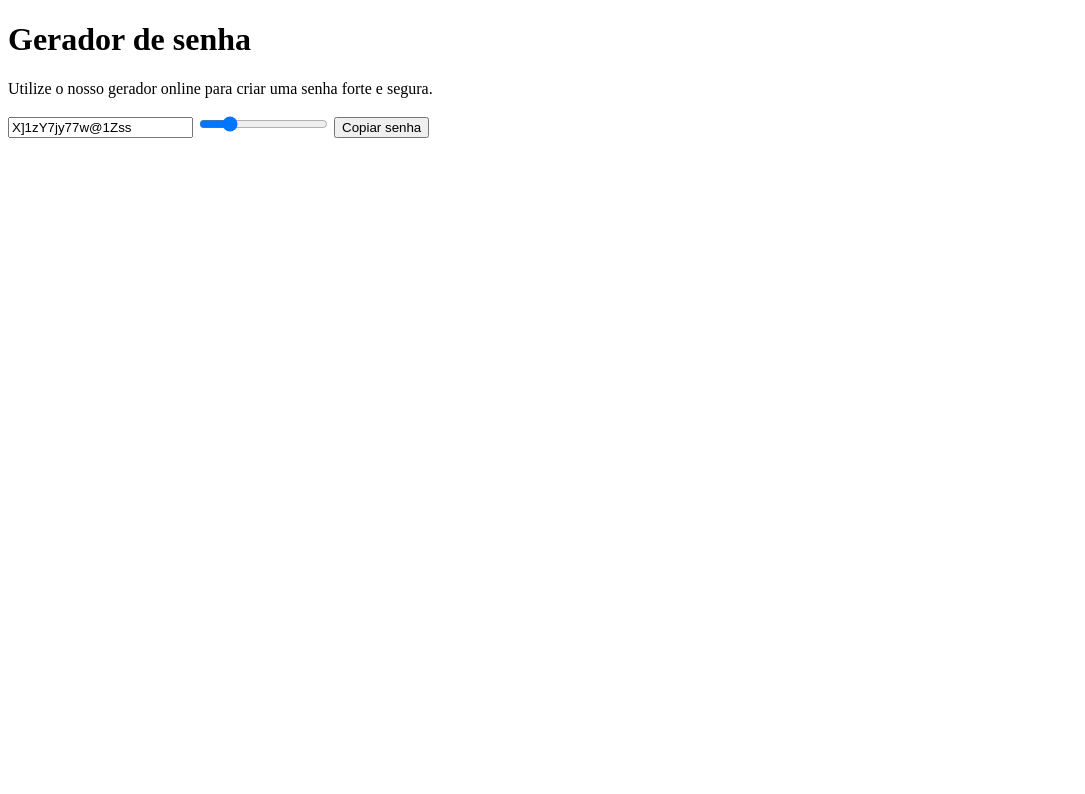
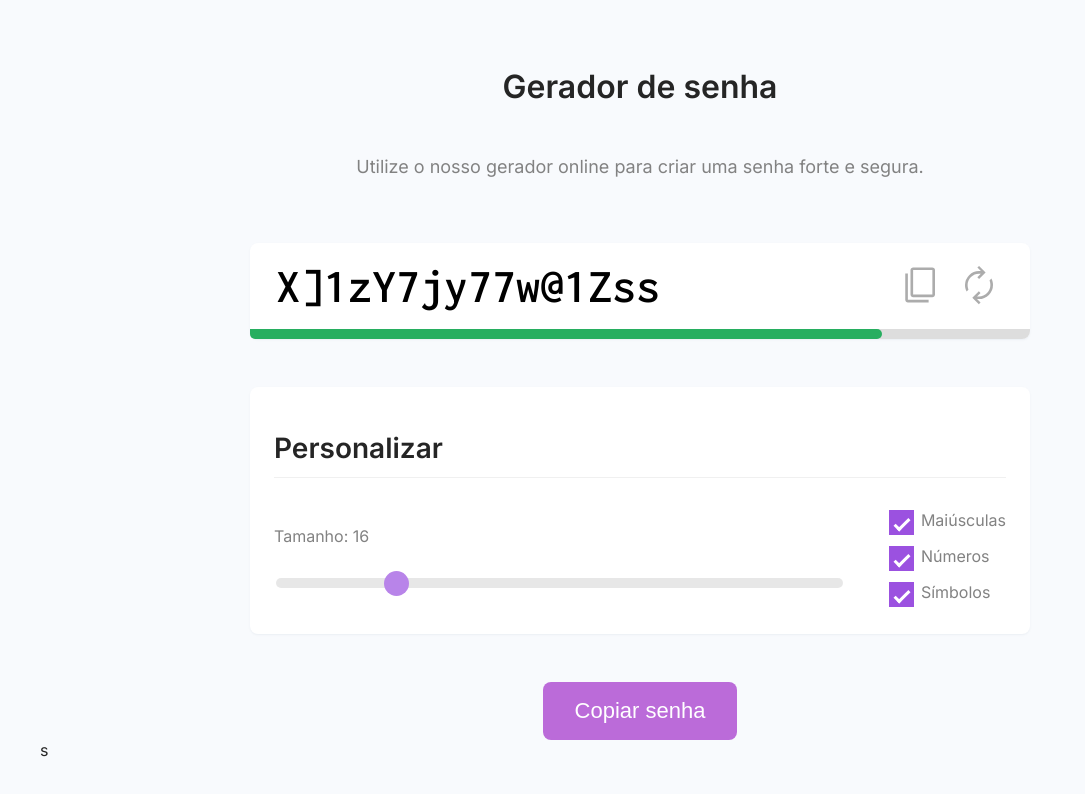
Before and after one commit to Guimti/GeradorDeSenha, a plain HTML site: page index.html in a window 1280 px wide. Shown: the whole page, without its empty margins (0-1085 px from the left). Drawn offline with Linux system fonts and the light colour scheme.

Commit message:
projeto finalizado

```diff
--- a/index.html
+++ b/index.html
@@ -4,33 +4,112 @@
     <meta charset="UTF-8" />
     <meta http-equiv="X-UA-Compatible" content="IE=edge" />
     <meta name="viewport" content="width=device-width, initial-scale=1.0" />
-    <title>Gerador De senha</title>
+    <link rel="preconnect" href="https://fonts.googleapis.com" />
+    <link rel="preconnect" href="https://fonts.gstatic.com" crossorigin />
+    <link
+      href="https://fonts.googleapis.com/css2?family=Inconsolata:wght@600&family=Inter:wght@400;600&display=swap"
+      rel="stylesheet"
+    />
+    <link rel="stylesheet" href="reset.css" />
+    <link rel="stylesheet" href="style.css" />
+    <title>Document</title>
   </head>
   <body>
-    <h1>Gerador de senha</h1>
-    <p>Utilize o nosso gerador online para criar uma senha forte e segura.</p>
+    <main>
+      <section class="hero">
+        <h1 class="title">Gerador de senha</h1>
+        <p class="subtitle">
+          Utilize o nosso gerador online para criar uma senha forte e segura.
+        </p>
+      </section>
 
+      <section class="box">
+        <div class="password">
+          <div class="text">
             <input type="text" name="password" id="password" />
+          </div>
+          <div class="actions">
+            <button id="copy-1">
+              <img src="copy.svg" width="42" />
+            </button>
+            <button id="renew">
+              <img src="renew.svg" width="42" />
+            </button>
+          </div>
+        </div>
+        <div class="security-indicator">
+          <div id="security-indicator-bar" class="bar"></div>
+        </div>
+      </section>
 
+      <section class="box customize">
+        <h3 class="title">Personalizar</h3>
+        <div class="actions">
+          <div class="password-length">
+            <p>Tamanho: <span id="password-length-text">16</span></p>
             <input
               type="range"
               name="password-length"
               id="password-length"
+              class="slider"
               value="16"
               min="4"
               max="64"
             />
+          </div>
+          <div class="config">
+            <label class="checkbox-container">
+              <span class="text">Maiúsculas</span>
+              <input type="checkbox" id="uppercase-check" checked />
+              <span class="checkmark"></span>
+            </label>
+            <label class="checkbox-container">
+              <span class="text">Números</span>
+              <input type="checkbox" id="number-check" checked />
+              <span class="checkmark"></span>
+            </label>
+            <label class="checkbox-container">
+              <span class="text">Símbolos</span>
+              <input type="checkbox" id="symbol-check" checked />
+              <span class="checkmark"></span>
+            </label>
+          </div>
+        </div>
+      </section>
 
-    <button id="copy">Copiar senha</button>
-
+      <div class="submit">
+        <button id="copy-2">Copiar senha</button>
+      </div>
+    </main>
     <script>
       const inputEl = document.querySelector("#password")
+      const upperCaseCheckEl = document.querySelector("#uppercase-check")
+      const numberCheckEl = document.querySelector("#number-check")
+      const symbolCheckEl = document.querySelector("#symbol-check")
+      const securityIndicatorBarEl = document.querySelector(
+        "#security-indicator-bar"
+      )
 
       let passwordLength = 16
 
       function generatePassword() {
-        const chars =
-          "abcdefghjkmnpqrstuvwxyzABCDEFGHJKLMNPQRSTUVWXYZ123456789?!@&*()[]"
+        let chars = "abcdefghjkmnpqrstuvwxyz"
+
+        const upperCaseChars = "ABCDEFGHJKLMNPQRSTUVWXYZ"
+        const numberChars = "123456789"
+        const symbolChars = "?!@&*()[]"
+
+        if (upperCaseCheckEl.checked) {
+          chars += upperCaseChars
+        }
+
+        if (numberCheckEl.checked) {
+          chars += numberChars
+        }
+
+        if (symbolCheckEl.checked) {
+          chars += symbolChars
+        }
 
         let password = ""
 
@@ -40,6 +119,64 @@
         }
 
         inputEl.value = password
+
+        calculateQuality()
+        calculateFontSize()
+      }
+
+      function calculateQuality() {
+        // T*0.25 + M*0.15 + N*0.25 + S*0.35 = 100
+        const percent = Math.round(
+          (passwordLength / 64) * 25 +
+            (upperCaseCheckEl.checked ? 15 : 0) +
+            (numberCheckEl.checked ? 25 : 0) +
+            (symbolCheckEl.checked ? 35 : 0)
+        )
+
+        securityIndicatorBarEl.style.width = `${percent}%`
+
+        if (percent > 69) {
+          // safe
+          securityIndicatorBarEl.classList.remove("critical")
+          securityIndicatorBarEl.classList.remove("warning")
+          securityIndicatorBarEl.classList.add("safe")
+        } else if (percent > 50) {
+          // warning
+          securityIndicatorBarEl.classList.remove("critical")
+          securityIndicatorBarEl.classList.add("warning")
+          securityIndicatorBarEl.classList.remove("safe")
+        } else {
+          // critical
+          securityIndicatorBarEl.classList.add("critical")
+          securityIndicatorBarEl.classList.remove("warning")
+          securityIndicatorBarEl.classList.remove("safe")
+        }
+
+        if (percent >= 100) {
+          securityIndicatorBarEl.classList.add("completed")
+        } else {
+          securityIndicatorBarEl.classList.remove("completed")
+        }
+      }
+
+      function calculateFontSize() {
+        if (passwordLength > 45) {
+          inputEl.classList.remove("font-sm")
+          inputEl.classList.remove("font-xs")
+          inputEl.classList.add("font-xxs")
+        } else if (passwordLength > 32) {
+          inputEl.classList.remove("font-sm")
+          inputEl.classList.add("font-xs")
+          inputEl.classList.remove("font-xxs")
+        } else if (passwordLength > 22) {
+          inputEl.classList.add("font-sm")
+          inputEl.classList.remove("font-xs")
+          inputEl.classList.remove("font-xxs")
+        } else {
+          inputEl.classList.remove("font-sm")
+          inputEl.classList.remove("font-xs")
+          inputEl.classList.remove("font-xxs")
+        }
       }
 
       function copy() {
@@ -49,13 +186,22 @@
       const passwordLengthEl = document.querySelector("#password-length")
       passwordLengthEl.addEventListener("input", function () {
         passwordLength = passwordLengthEl.value
+        document.querySelector("#password-length-text").innerText =
+          passwordLength
         generatePassword()
       })
+      upperCaseCheckEl.addEventListener("click", generatePassword)
+      numberCheckEl.addEventListener("click", generatePassword)
+      symbolCheckEl.addEventListener("click", generatePassword)
 
-      const copyButtonEl = document.querySelector("#copy")
-      copyButtonEl.addEventListener("click", copy)
+      document.querySelector("#copy-1").addEventListener("click", copy)
+      document.querySelector("#copy-2").addEventListener("click", copy)
+      document
+        .querySelector("#renew")
+        .addEventListener("click", generatePassword)
 
       generatePassword()
     </script>
   </body>
 </html>
+s
--- /dev/null
+++ b/resete.css
@@ -0,0 +1,35 @@
+html {
+  box-sizing: border-box;
+  font-size: 16px;
+}
+
+*,
+*:before,
+*:after {
+  box-sizing: inherit;
+}
+
+body,
+h1,
+h2,
+h3,
+h4,
+h5,
+h6,
+p,
+ol,
+ul {
+  margin: 0;
+  padding: 0;
+  font-weight: normal;
+}
+
+ol,
+ul {
+  list-style: none;
+}
+
+img {
+  max-width: 100%;
+  height: auto;
+}
--- /dev/null
+++ b/style.css
@@ -0,0 +1,235 @@
+body {
+  background-color: #f8fafd;
+  font-family: "Inter", sans- serif;
+  color: #252525;
+  padding: 2rem;
+}
+
+main {
+  max-width: 780px;
+  margin: 0 auto;
+}
+
+.hero {
+  text-align: center;
+  padding-bottom: 3rem;
+}
+.hero .title {
+  font-size: 2rem;
+  font-weight: bold;
+  padding-bottom: 1.5rem;
+}
+.hero .subtitle {
+  font-size: 1.125rem;
+  color: #828282;
+}
+
+.box {
+  background: #fff;
+  box-shadow: 0 1px 2px rgba(132, 148, 165, 0.1);
+  border-radius: 8px;
+  margin-bottom: 3rem;
+}
+
+.password {
+  display: flex;
+  align-items: center;
+  padding: 1rem 1.5rem;
+}
+.password .text {
+  flex: 1;
+}
+.password .text input {
+  font-family: "Inconsolata", serif;
+  font-size: 3rem;
+  border: none;
+  outline: none;
+  cursor: default;
+  height: 52px;
+  width: 100%;
+  transition: all 0.2s;
+  -webkit-user-select: none;
+  -moz-user-select: none;
+  -ms-user-select: none;
+  user-select: none;
+}
+.password .text input.font-sm {
+  font-size: 2rem;
+}
+.password .text input.font-xs {
+  font-size: 1.5rem;
+}
+.password .text input.font-xxs {
+  font-size: 1rem;
+}
+.password .actions button {
+  background-color: transparent;
+  border: none;
+  cursor: pointer;
+  opacity: 0.7;
+  transition: opacity 0.2s;
+}
+
+.security-indicator {
+  height: 10px;
+  background-color: #ddd;
+  border-bottom-left-radius: 8px;
+  border-bottom-right-radius: 8px;
+}
+.security-indicator .bar {
+  height: 10px;
+  border-top-right-radius: 8px;
+  border-bottom-left-radius: 8px;
+  border-bottom-right-radius: 8px;
+
+  transition: all 0.2s;
+}
+.security-indicator .bar.completed {
+  border-top-right-radius: 0;
+}
+.security-indicator .bar.critical {
+  background-color: #eb5757;
+}
+.security-indicator .bar.warning {
+  background-color: #f2c94c;
+}
+.security-indicator .bar.safe {
+  background-color: #27ae60;
+}
+
+.customize {
+  padding: 1rem 1.5rem;
+}
+.customize .title {
+  border-bottom: 1px solid #f0f0f0;
+  font-size: 1.75rem;
+  font-weight: bold;
+  margin-bottom: 2rem;
+  padding-bottom: 0.75rem;
+}
+.customize .actions {
+  display: flex;
+  gap: 3rem;
+  color: #828282;
+}
+.customize .password-length {
+  flex: 1;
+}
+.customize .password-length .slider {
+  appearance: none;
+  -webkit-appearance: none;
+  height: 10px;
+  background: #dddddd;
+  outline: none;
+  border-radius: 8px;
+  width: 100%;
+  opacity: 0.7;
+  transition: opacity 0.2s;
+  margin-top: 1rem;
+}
+.customize .password-length .slider:hover {
+  opacity: 1;
+}
+.customize .password-length .slider::-webkit-slider-thumb {
+  -webkit-appearance: none;
+  appearance: none;
+  width: 25px;
+  height: 25px;
+  border-radius: 25px;
+  background: #9b51e0;
+  cursor: pointer;
+}
+.customize .password-length .slider::-moz-range-thumb {
+  width: 25px;
+  height: 25px;
+  border-radius: 25px;
+  background: #9b51e0;
+  cursor: pointer;
+}
+
+.checkbox-container {
+  display: block;
+  position: relative;
+  padding-left: 2rem;
+  margin-bottom: 1rem;
+  cursor: pointer;
+  -webkit-user-select: none;
+  -moz-user-select: none;
+  -ms-user-select: none;
+  user-select: none;
+}
+.checkbox-container input {
+  position: absolute;
+  height: 0;
+  width: 0;
+  opacity: 0;
+  cursor: pointer;
+}
+.checkbox-container .checkmark {
+  position: absolute;
+  top: 0;
+  left: 0;
+  height: 25px;
+  width: 25px;
+  background-color: #dddddd;
+  transition: all 0.2s;
+}
+.checkbox-container:hover input ~ .checkmark {
+  background-color: #cccccc;
+}
+.checkbox-container input:checked ~ .checkmark {
+  background-color: #9b51e0;
+}
+.checkbox-container .checkmark:after {
+  content: "";
+  display: none;
+  position: absolute;
+  left: 9px;
+  top: 5px;
+  width: 5px;
+  height: 13px;
+  border: solid white;
+  border-width: 0 3px 3px 0;
+  transform: rotate(45deg);
+}
+.checkbox-container input:checked ~ .checkmark:after {
+  display: block;
+}
+
+.submit {
+  text-align: center;
+}
+.submit button {
+  background-color: #bb6bd9;
+  font-size: 1.375rem;
+  color: #fff;
+  border: none;
+  border-radius: 8px;
+  cursor: pointer;
+  padding: 1rem 2rem;
+  transition: all 0.2s;
+}
+.submit button:hover {
+  background-color: #9b51e0;
+}
+
+@media only screen and (max-width: 480px) {
+  .password {
+    padding: 1rem;
+  }
+  .password .text input {
+    font-size: 1.5rem;
+  }
+  .password .text input.font-sm {
+    font-size: 1.2rem;
+  }
+  .password .text input.font-xs {
+    font-size: 1rem;
+  }
+  .password .text input.font-xxs {
+    font-size: 1rem;
+  }
+  .password .actions img {
+    width: 24px;
+  }
+}
```
Also changed, not shown: copy.svg (added), renew.svg (added). Lines whose indentation alone changed are shown as unchanged.
